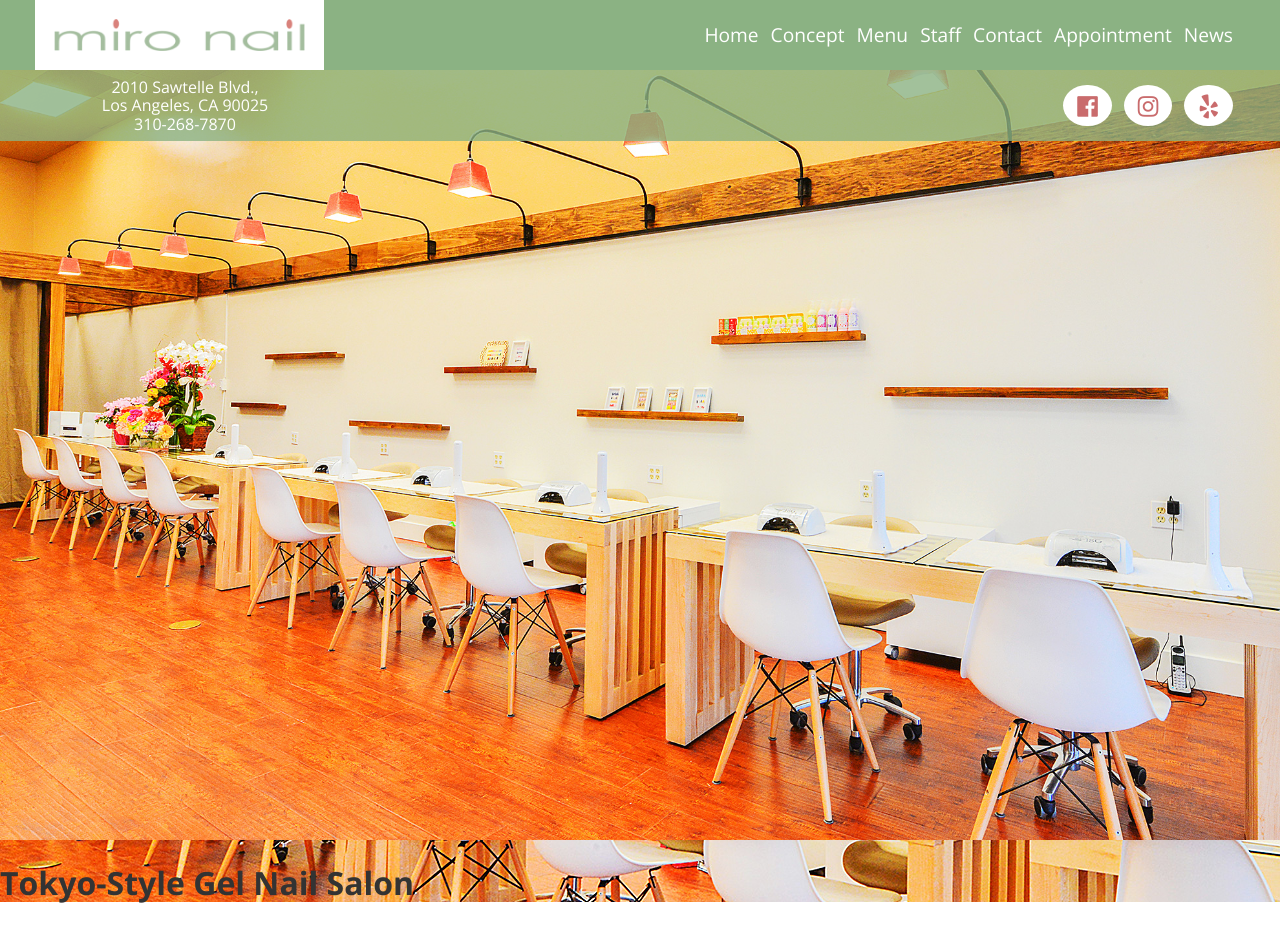
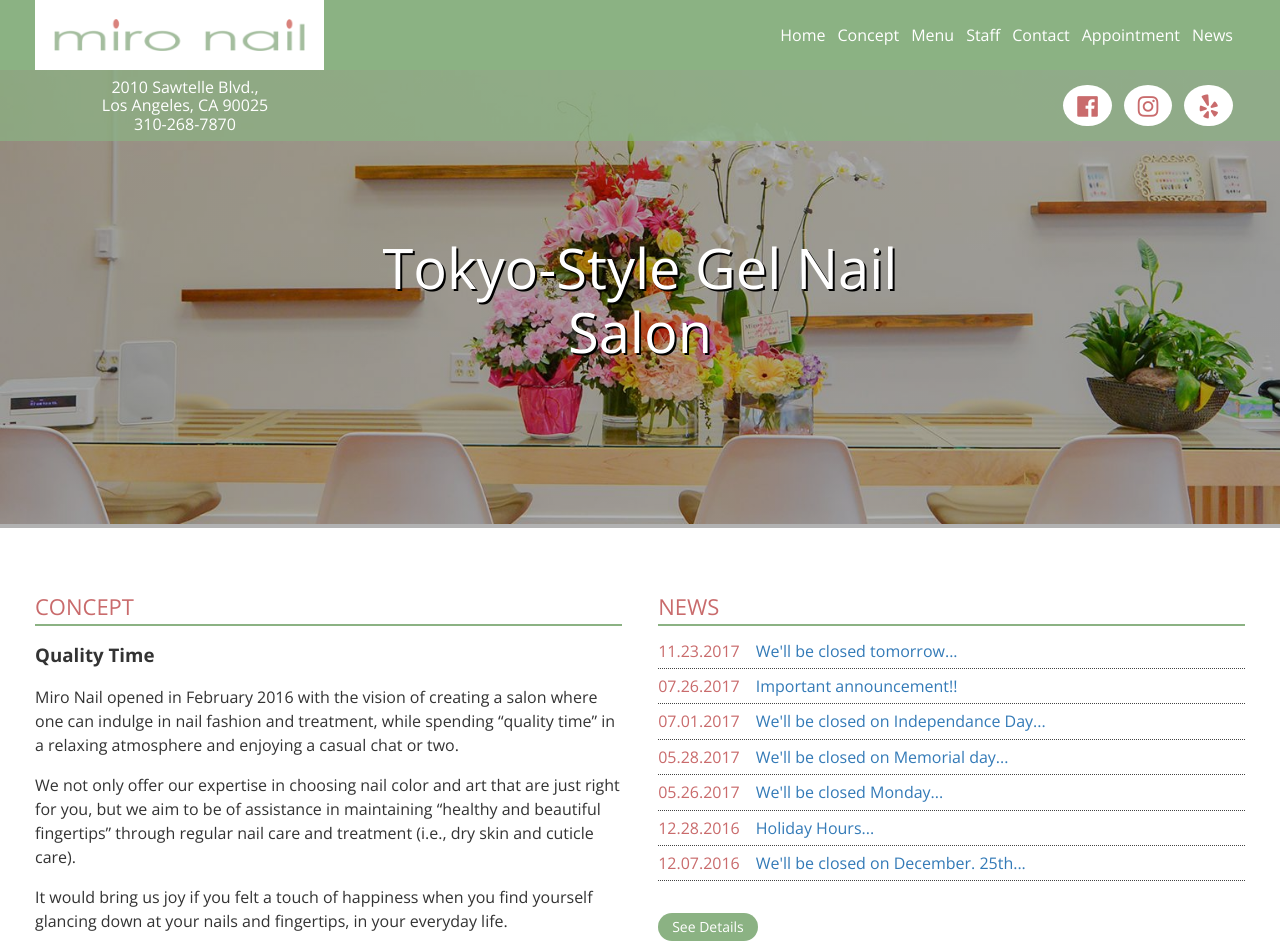
Before and after one commit to tamn1988/Nails, a website: page app/index.html in a window 1280 px wide. Shown: the top 944 px of the page. Drawn offline with nearby package versions, Linux system fonts and the light colour scheme; files whose address does not match are found by name.

Commit message:
Completed desktop hero section

```diff
--- a/app/assets/styles/modules/_flex.css
+++ b/app/assets/styles/modules/_flex.css
@@ -1,7 +1,6 @@
 .flex{
 	display: flex;
 	flex-direction: column;
-	justify-content: space-between;
 
 	&--v-center{
 		align-content: center;
@@ -30,6 +29,7 @@
 
 		& {
 			flex-direction: row;
+			justify-content: space-between;
 		}
 
 		&__medium-6{
--- a/app/assets/styles/modules/_large-hero.css
+++ b/app/assets/styles/modules/_large-hero.css
@@ -1,4 +1,35 @@
 .large-hero{
-	width: 100%;
-	background-image: url('assets/images/slider02.jpg');
+	position: relative;
+	z-index: -1;
+
+	&__gradient-wrapper{
+		background: linear-gradient(rgba(0,0,0,0.3), rgba(0,0,0,0.3));
+		position: relative;
+	}
+
+
+	&__image{
+		position: relative;
+		z-index: -1;
+		width: 100%;
+		padding-top: 70px;
+
+		@mixin atMedium{
+			padding-top: 70px;
+		}
+	}
+
+	&__text-content{
+		position:absolute;
+		padding-top: 70px;
+		top: 50%;
+		left: 50%;
+		color: #fff;
+		font-weight: 300;
+		font-size: 3.5rem;
+		transform: translate(-50%, -50%);
+		text-shadow: 2px 2px black;
+		text-align: center;
+	}
+
 }
--- a/app/assets/styles/modules/_primary-nav.css
+++ b/app/assets/styles/modules/_primary-nav.css
@@ -1,7 +1,13 @@
 .primary-nav{
+	display: none;
 
 	li{
 		padding-right: 12px;
 	}
 
+
+	@mixin atMedium{
+		display: inherit;
+	}
+
 }
--- a/app/assets/styles/modules/_site-header.css
+++ b/app/assets/styles/modules/_site-header.css
@@ -1,7 +1,7 @@
 .site-header{
 	color: white;
 	font-weight: 300;
-	font-size: 1.2rem;
+	font-size: 1rem;
 	position: fixed;
 	width: 100%;
 
@@ -15,15 +15,26 @@
 		padding: 1.2rem;
 		max-width: 300px;
 		height: 70px;
+		margin: 0 auto;
+
+		@mixin atMedium{
+			margin: 0;
+		}
 	}
 
 	&__top-bar{
 		background-color: $mainGreen;
+
 	}
 
 	&__bottom-bar{
-		background-color: rgba($mainGreen, .8);
+		background-color: rgba($mainGreen, .7);
 		padding: .5rem 0;
+		display: none;
+
+		@mixin atMedium{
+			display: block;
+		}
 	}
 
 }
--- a/app/index.html
+++ b/app/index.html
@@ -42,8 +42,15 @@
 				</div>
 			</header>
 			<div class="large-hero">
-				<img src="assets/images/slider02.jpg" alt="Storefront">
-				<h1>Tokyo-Style Gel Nail Salon</h1>
+				<div class="large-hero__gradient-wrapper">
+					<picture>
+						<source srcset="assets/images/hero--medium.jpeg" media="(min-width: 760px)">
+						<img class="large-hero__image" srcset="assets/images/hero--small.jpeg" alt="Nail Table with flowers">
+					</picture>
+					<div class="large-hero__text-content">
+						<p>Tokyo-Style Gel Nail Salon</p>
+					</div>
+				</div>
 			</div>
 			<div class="page-section">
 				<div class="wrapper">
@@ -74,7 +81,7 @@
 					</div>
 				</div>
 			</div>
-			<div class="page-section page-section--green">
+			<div class="page-section">
 				<div class="wrapper wrapper--no-padding-until-medium">
 					<div id="info" class="flex">
 						<div class="flex__medium-4 info-item flex__b-margin-until-medium"><a href="#"><img class="info-item__image" src="assets/images/pic-index-service-menu.jpg" alt="Service Menu"></a><div class="info-item__box flex--v-center">Menu</div>
--- a/app/temp/styles/styles.css
+++ b/app/temp/styles/styles.css
@@ -542,9 +542,6 @@
 	-webkit-box-direction: normal;
 	    -ms-flex-direction: column;
 	        flex-direction: column;
-	-webkit-box-pack: justify;
-	    -ms-flex-pack: justify;
-	        justify-content: space-between;
 
 }
 
@@ -584,6 +581,9 @@
 			-webkit-box-direction: normal;
 			    -ms-flex-direction: row;
 			        flex-direction: row;
+			-webkit-box-pack: justify;
+			    -ms-flex-pack: justify;
+			        justify-content: space-between;
 		}
 
 		.flex__medium-6{
@@ -670,7 +670,7 @@
 .site-header{
 	color: white;
 	font-weight: 300;
-	font-size: 1.2rem;
+	font-size: 1rem;
 	position: fixed;
 	width: 100%;
 
@@ -686,19 +686,49 @@
 		padding: 1.2rem;
 		max-width: 300px;
 		height: 70px;
+		margin: 0 auto;
+	}
+
+@media (min-width: 800px){
+
+.site-header__logo{
+			margin: 0
+	}
 	}
 
 .site-header__top-bar{
 		background-color: #8BB283;
+
 	}
 
 .site-header__bottom-bar{
-		background-color: rgba(139,178,131, .8);
+		background-color: rgba(139,178,131, .7);
 		padding: .5rem 0;
+		display: none;
 	}
+
+@media (min-width: 800px){
+
+.site-header__bottom-bar{
+			display: block
+	}
+	}
+
+.primary-nav{
+	display: none;
+
+}
 
 .primary-nav li{
 		padding-right: 12px;
+	}
+
+@media (min-width: 800px){
+
+.primary-nav{
+		display: inherit
+
+}
 	}
 
 .social-icons{
@@ -727,6 +757,41 @@
 	}
 
 .large-hero{
-	width: 100%;
-	background-image: url('assets/images/slider02.jpg');
+	position: relative;
+	z-index: -1;
+
 }
+
+.large-hero__gradient-wrapper{
+		background: -webkit-gradient(linear, left top, left bottom, from(rgba(0,0,0,0.3)), to(rgba(0,0,0,0.3)));
+		background: linear-gradient(rgba(0,0,0,0.3), rgba(0,0,0,0.3));
+		position: relative;
+	}
+
+.large-hero__image{
+		position: relative;
+		z-index: -1;
+		width: 100%;
+		padding-top: 70px;
+	}
+
+@media (min-width: 800px){
+
+.large-hero__image{
+			padding-top: 70px
+	}
+	}
+
+.large-hero__text-content{
+		position:absolute;
+		padding-top: 70px;
+		top: 50%;
+		left: 50%;
+		color: #fff;
+		font-weight: 300;
+		font-size: 3.5rem;
+		-webkit-transform: translate(-50%, -50%);
+		        transform: translate(-50%, -50%);
+		text-shadow: 2px 2px black;
+		text-align: center;
+	}
```
Also changed, not shown: app/assets/images/hero--large.jpg, app/assets/images/hero--medium.jpeg (added), app/assets/images/hero--small.jpeg (added), app/assets/images/hero-medium.jpg (deleted), app/assets/images/hero-small.jpg (deleted).
